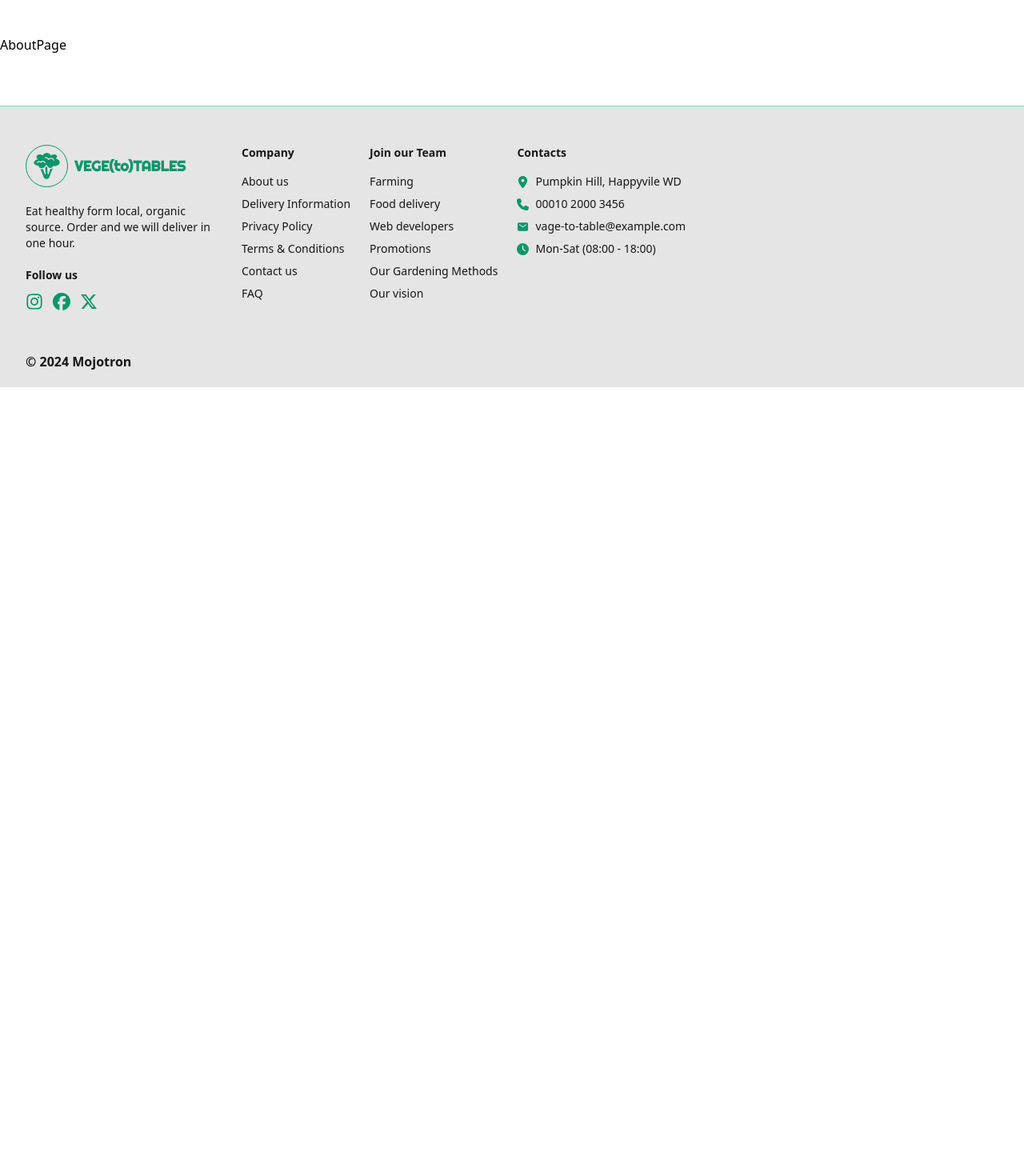
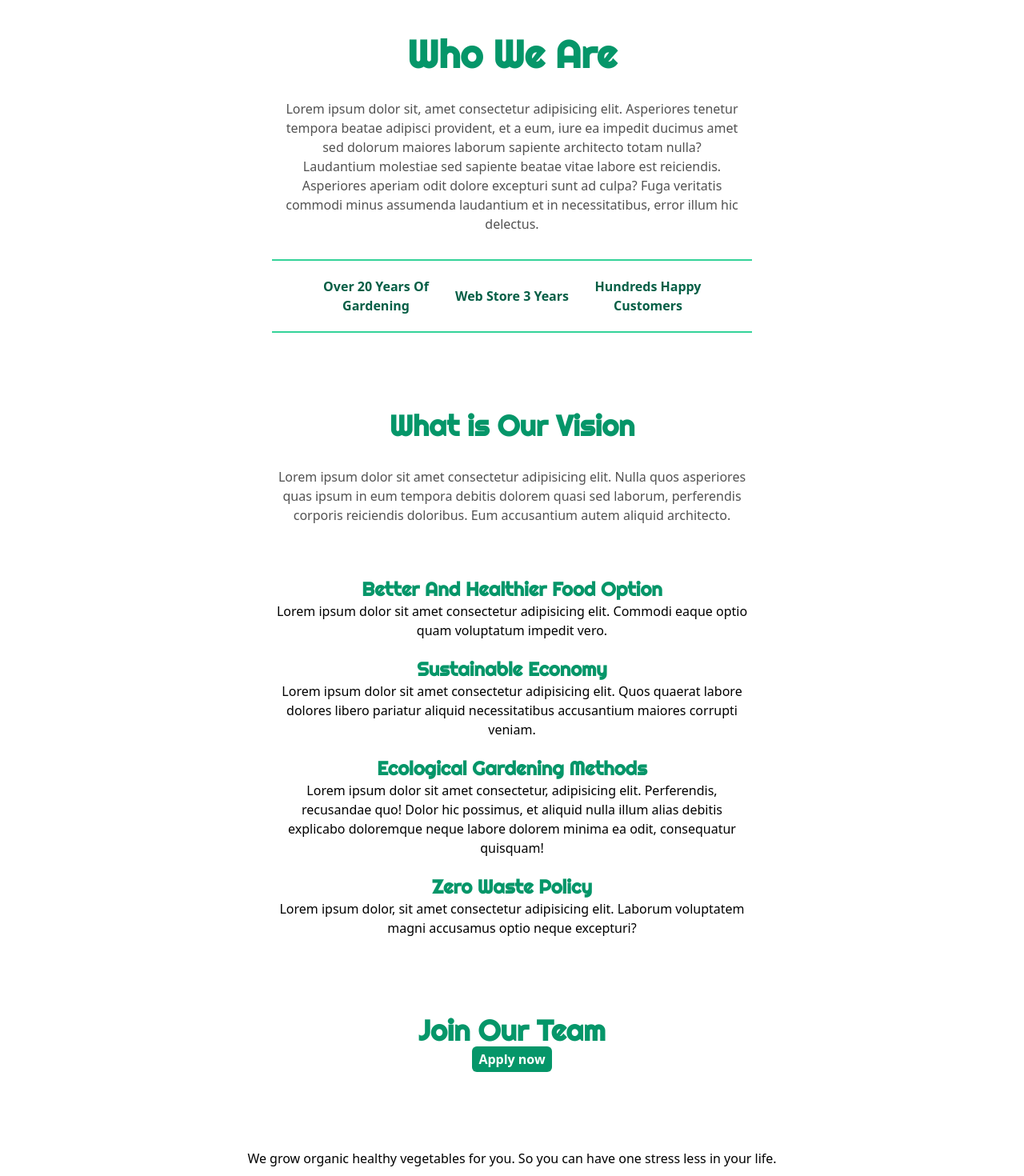
Before and after one commit to mojotron/shopping-cart, a React (Vite) app: page /about in a window 1280 px wide. Shown: the part 100-1570 px from the top of the page at 80% size. Before the commit the page ends 800 px from the top, so only its background shows below. Built offline with nearby package versions, Linux system fonts and the light colour scheme.

Commit message:
refactor non dry components

```diff
--- a/src/index.tsx
+++ b/src/index.tsx
@@ -6,7 +6,7 @@ import './index.css';
 import AppLayout from './layouts/AppLayout/AppLayout';
 // pages
 import HomePage from './pages/HomePage/HomePage';
-import AboutPage from './pages/AboutPage';
+import AboutPage from './pages/AboutPage/AboutPage';
 import StorePage from './pages/StorePage/StorePage';
 import PageNotFound from './pages/PageNotFound/PageNotFound';
 import { CartContextProvider } from './contexts/CartContext';
--- a/src/pages/AboutPage.tsx
+++ /dev/null
@@ -1,5 +0,0 @@
-const AboutPage = () => {
-  return <div>AboutPage</div>;
-};
-
-export default AboutPage;
--- /dev/null
+++ b/src/pages/AboutPage/AboutPage.tsx
@@ -0,0 +1,99 @@
+import Button from '../../ui/Button/Button';
+import CheckLabel from '../../ui/CheckLabel/CheckLabel';
+
+// const TextBlock = () => {};
+
+const AboutPage = () => {
+  return (
+    <main className="flex flex-col gap-24 items-center text-center">
+      <section className="flex flex-col gap-8 max-w-[600px]">
+        <h1 className="font-bold text-5xl font-righteous text-emerald-600">
+          Who We Are
+        </h1>
+        <p className="text-neutral-600 px-4">
+          Lorem ipsum dolor sit, amet consectetur adipisicing elit. Asperiores
+          tenetur tempora beatae adipisci provident, et a eum, iure ea impedit
+          ducimus amet sed dolorum maiores laborum sapiente architecto totam
+          nulla? Laudantium molestiae sed sapiente beatae vitae labore est
+          reiciendis. Asperiores aperiam odit dolore excepturi sunt ad culpa?
+          Fuga veritatis commodi minus assumenda laudantium et in
+          necessitatibus, error illum hic delectus.
+        </p>
+        <div className="max-w-[600px] text-center font-lg font-bold text-emerald-800 border-y-2 border-emerald-400 flex items-center justify-center gap-5 p-5 capitalize">
+          <p className="w-[150px]">over 20 years of gardening</p>
+          <p className="w-[150px]">web Store 3 years</p>
+          <p className="w-[150px]">hundreds happy customers</p>
+        </div>
+      </section>
+      <section className="flex flex-col gap-8 max-w-[600px]">
+        <h2 className="font-bold text-4xl font-righteous text-emerald-600">
+          What is Our Vision
+        </h2>
+        <p className="text-neutral-600">
+          Lorem ipsum dolor sit amet consectetur adipisicing elit. Nulla quos
+          asperiores quas ipsum in eum tempora debitis dolorem quasi sed
+          laborum, perferendis corporis reiciendis doloribus. Eum accusantium
+          autem aliquid architecto.
+        </p>
+        <ul></ul>
+        {/*  */}
+        <div className="flex flex-col gap-5 items-center">
+          <div>
+            <h3 className="font-bold text-2xl font-righteous text-emerald-600 capitalize">
+              better and healthier food option
+            </h3>
+            <p>
+              Lorem ipsum dolor sit amet consectetur adipisicing elit. Commodi
+              eaque optio quam voluptatum impedit vero.
+            </p>
+          </div>
+          <div>
+            <h3 className="font-bold text-2xl font-righteous text-emerald-600 capitalize">
+              sustainable economy
+            </h3>
+            <p>
+              Lorem ipsum dolor sit amet consectetur adipisicing elit. Quos
+              quaerat labore dolores libero pariatur aliquid necessitatibus
+              accusantium maiores corrupti veniam.
+            </p>
+          </div>
+          <div>
+            <h3 className="font-bold text-2xl font-righteous text-emerald-600 capitalize">
+              ecological gardening methods
+            </h3>
+            <p>
+              Lorem ipsum dolor sit amet consectetur, adipisicing elit.
+              Perferendis, recusandae quo! Dolor hic possimus, et aliquid nulla
+              illum alias debitis explicabo doloremque neque labore dolorem
+              minima ea odit, consequatur quisquam!
+            </p>
+          </div>
+          <div>
+            <h3 className="font-bold text-2xl font-righteous text-emerald-600 capitalize">
+              zero waste policy
+            </h3>
+            <p>
+              Lorem ipsum dolor, sit amet consectetur adipisicing elit. Laborum
+              voluptatem magni accusamus optio neque excepturi?
+            </p>
+          </div>
+        </div>
+        {/*  */}
+      </section>
+      <section>
+        <h2 className="font-bold text-4xl font-righteous text-emerald-600">
+          Join Our Team
+        </h2>
+        <Button onClick={() => {}}>Apply now</Button>
+      </section>
+      <section>
+        <h2>
+          We grow organic healthy vegetables for you. So you can have one stress
+          less in your life.
+        </h2>
+      </section>
+    </main>
+  );
+};
+
+export default AboutPage;
--- a/src/pages/HomePage/HomePage.tsx
+++ b/src/pages/HomePage/HomePage.tsx
@@ -1,17 +1,9 @@
-import { FaCheckCircle } from 'react-icons/fa';
 import { GiPathDistance, GiBeech, GiBootPrints } from 'react-icons/gi';
 import Slider from '../../ui/Slider/Slider';
 import testimonialData from '../../data/testimonials.json';
 import Testimonial from '../../components/Testimonial/Testimonial';
-
-const CheckLabel = ({ label }: { label: string }) => {
-  return (
-    <li className="flex gap-2 items-center">
-      <FaCheckCircle size={18} className="text-emerald-600" />{' '}
-      <span className="text-emerald-600 font-bold">{label}</span>
-    </li>
-  );
-};
+import CheckLabel from '../../ui/CheckLabel/CheckLabel';
+import Heading from '../../ui/Heading/Heading';
 
 const TextSide = ({
   title,
@@ -89,9 +81,9 @@ const HomePage = () => {
   return (
     <div className="flex flex-col items-center gap-24">
       <header className="max-w-[600px] text-center">
-        <h1 className="text-emerald-600 font-bold text-5xl font-righteous mb-4">
+        <Heading level={1}>
           Get Fresh Vegetables From Ground Delivered to Your Table
-        </h1>
+        </Heading>
         <p className="text-sm text-neutral-600">
           Lorem ipsum dolor sit amet consectetur adipisicing elit. Placeat
           doloribus debitis nostrum odit, totam delectus corporis? Impedit
@@ -138,9 +130,9 @@ const HomePage = () => {
 
       <section className="bg-emerald-600 w-full pt-24 flex flex-col items-center">
         <header className="text-center w-[600px]">
-          <h2 className="text-emerald-100 text-5xl font-righteous font-bold mb-4">
+          <Heading level={2} color="secondary">
             We Will Deliver Only The Best Vegetables
-          </h2>
+          </Heading>
           <h3 className="text-emerald-200 text-md">
             Rest of the grown vegetables go to our animal farm friends as food
             for live stock
--- /dev/null
+++ b/src/types/cssHelperTypes.ts
@@ -0,0 +1,6 @@
+export enum ColorEnum {
+  primary = 'text-emerald-600',
+  secondary = 'text-emerald-50',
+}
+
+export type ColorType = keyof typeof ColorEnum;
--- /dev/null
+++ b/src/ui/CheckLabel/CheckLabel.tsx
@@ -0,0 +1,11 @@
+import { FaCheckCircle as IconCheck } from 'react-icons/fa';
+
+const CheckLabel = ({ label }: { label: string }) => {
+  return (
+    <li className="flex gap-2 items-center text-emerald-600 font-bold">
+      <IconCheck size={18} className="" /> <span>{label}</span>
+    </li>
+  );
+};
+
+export default CheckLabel;
--- /dev/null
+++ b/src/ui/Heading/Heading.tsx
@@ -0,0 +1,55 @@
+import { ReactNode } from 'react';
+import { ColorType, ColorEnum } from '../../types/cssHelperTypes';
+
+type LevelType = 1 | 2 | 3 | 4 | 5 | 6;
+
+type PropsType = {
+  level?: LevelType;
+  color?: ColorType;
+  children: ReactNode;
+};
+
+const generalStyle = 'font-bold font-righteous';
+
+const getTextSize = (level: number) => {
+  switch (level) {
+    case 1:
+      return '5xl';
+    case 2:
+      return '4xl';
+    case 3:
+      return '3xl';
+    case 4:
+      return '2xl';
+    case 5:
+      return 'lg';
+    case 6:
+      return 'md';
+    default:
+      return 'sm';
+  }
+};
+
+const Heading = ({ level = 1, children, color = 'primary' }: PropsType) => {
+  const style = `${generalStyle} text-${getTextSize(level)} ${ColorEnum[color]}`;
+
+  switch (level) {
+    case 1:
+      return <h1 className={style}>{children}</h1>;
+    case 2:
+      return <h2 className={style}>{children}</h2>;
+    case 3:
+      return <h3 className={style}>{children}</h3>;
+    case 4:
+      return <h4 className={style}>{children}</h4>;
+    case 5:
+      return <h5 className={style}>{children}</h5>;
+    case 6:
+      return <h6 className={style}>{children}</h6>;
+    default: {
+      throw new Error('Invalid Heading Level!');
+    }
+  }
+};
+
+export default Heading;
--- /dev/null
+++ b/src/ui/Paragraph/Paragraph.tsx
@@ -0,0 +1,11 @@
+import { ReactNode } from 'react';
+
+type PropsType = {
+  children: ReactNode;
+};
+
+const Paragraph = ({ children }: PropsType) => {
+  return <p>{children}</p>;
+};
+
+export default Paragraph;
```
